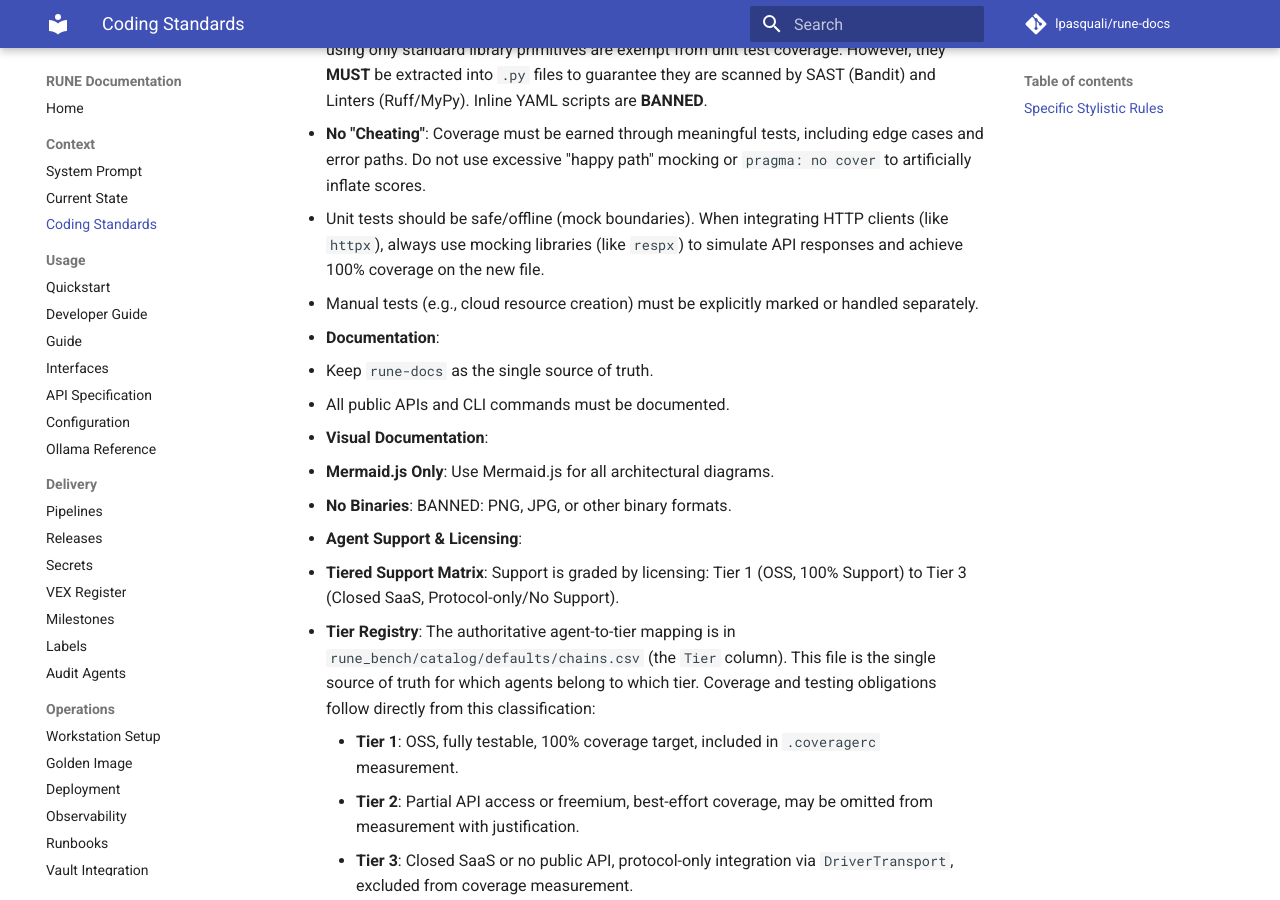
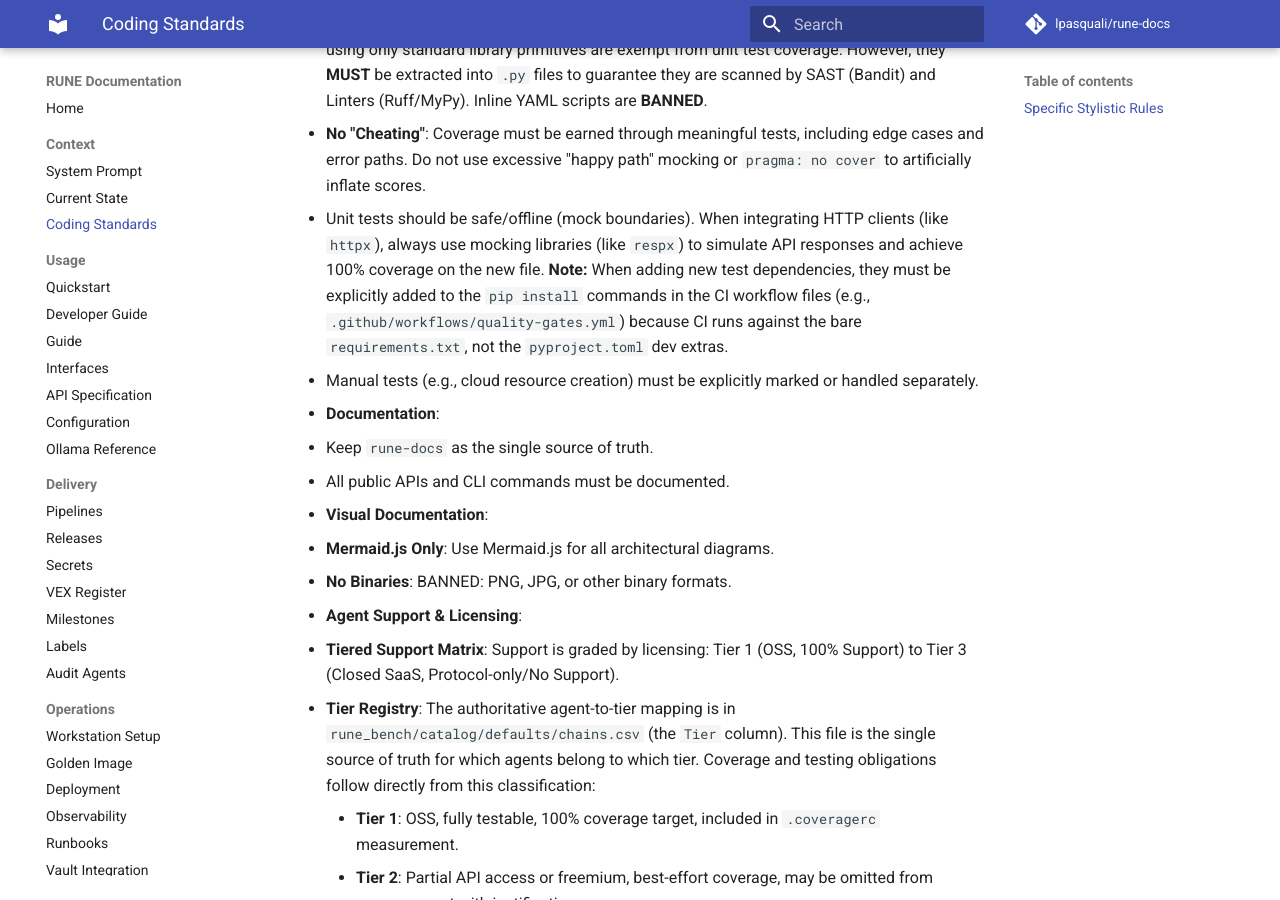
Before and after one commit to lpasquali/rune-docs, an MkDocs documentation site: the page built from docs/context/CODING_STANDARDS.md, in a window 1280 px wide and 900 px high, scrolled down 821 px. Built offline with MkDocs 1.6.1 and Material for MkDocs 9.7.7, drawn with Linux system fonts in a browser that asks for light colours; comment, search, counter and statistics services are not loaded.

Commit message:
docs(ci): document pr-body-check and requirements.txt test deps rules

```diff
--- a/docs/context/CODING_STANDARDS.md
+++ b/docs/context/CODING_STANDARDS.md
@@ -14,7 +14,7 @@
   - **Stub coverage**: Tier 1 agents that are stubs (`raise NotImplementedError`) must still be measured and tested. A test that calls the stub's entry point and asserts `pytest.raises(NotImplementedError)` is the correct and sufficient test for an unimplemented agent. This is not "cheating" — it verifies the stub contract and ensures the module is importable. Real implementation tests replace stub tests when the agent is implemented.
   - **CI/CD Script Exception**: Simple automation/pipeline scripts (e.g., in a `scripts/` directory) using only standard library primitives are exempt from unit test coverage. However, they **MUST** be extracted into `.py` files to guarantee they are scanned by SAST (Bandit) and Linters (Ruff/MyPy). Inline YAML scripts are **BANNED**.
   - **No "Cheating"**: Coverage must be earned through meaningful tests, including edge cases and error paths. Do not use excessive "happy path" mocking or `pragma: no cover` to artificially inflate scores.
-  - Unit tests should be safe/offline (mock boundaries). When integrating HTTP clients (like `httpx`), always use mocking libraries (like `respx`) to simulate API responses and achieve 100% coverage on the new file.
+  - Unit tests should be safe/offline (mock boundaries). When integrating HTTP clients (like `httpx`), always use mocking libraries (like `respx`) to simulate API responses and achieve 100% coverage on the new file. **Note:** When adding new test dependencies, they must be explicitly added to the `pip install` commands in the CI workflow files (e.g., `.github/workflows/quality-gates.yml`) because CI runs against the bare `requirements.txt`, not the `pyproject.toml` dev extras.
   - Manual tests (e.g., cloud resource creation) must be explicitly marked or handled separately.
 - **Documentation**:
   - Keep `rune-docs` as the single source of truth.
```
Also changed, not shown: docs/context/SYSTEM_PROMPT.md (+1 -1 lines).
